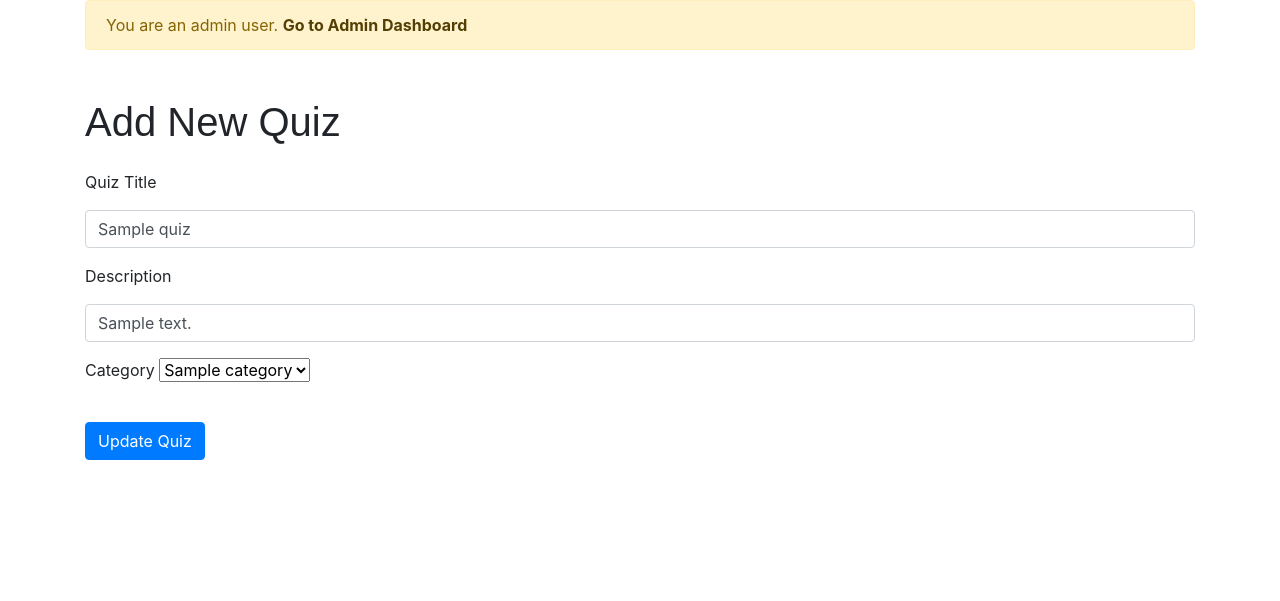
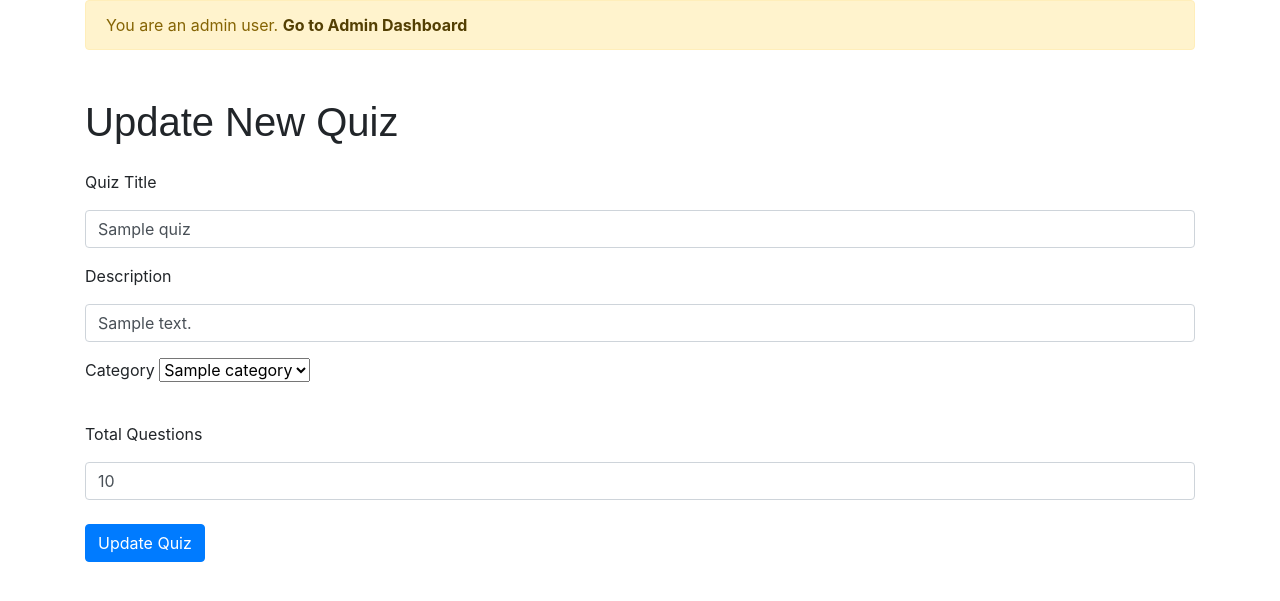
Before and after one commit to oumatoulacen/quiz_app, a Flask app: page /admin/update_quiz/1 in a window 1280 px wide. Shown: the part 88-689 px from the top of the page. Run offline with Flask 3, Linux system fonts and the light colour scheme; a user stored in the database is signed in; tables that the repository leaves empty hold one stand-in row (values such as "Sample post"); some libraries are stand-ins or nearby versions.

Commit message:
small changes here and there like typos, wrong keywords ...

```diff
--- a/app/forms.py
+++ b/app/forms.py
@@ -40,6 +40,7 @@ class QuizForm(FlaskForm):
     description = StringField('Description', validators=[DataRequired(), Length(min=10, max=500)])
     category_id = SelectField('Category', coerce=int)
     submit = SubmitField('Add Quiz')
+    total_questions = IntegerField('Total Questions', validators=[DataRequired(), NumberRange(min=0, max=100)])
 
     # Populate the category choices from the database when the form is created(this technique is called lazy loading)
     def __init__(self, *args, **kwargs):
--- a/app/routes.py
+++ b/app/routes.py
@@ -157,6 +157,7 @@ def update_quiz(quiz_id):
         quiz.title = form.title.data
         quiz.description = form.description.data
         quiz.category_id = form.category_id.data
+        quiz.total_questions = form.total_questions.data
         db.session.commit()
         flash('Quiz updated successfully.', 'success')
         return redirect(url_for('main.quizzes'))
--- a/app/templates/admin/update_quiz.html
+++ b/app/templates/admin/update_quiz.html
@@ -1,7 +1,7 @@
 {% extends 'base.html' %}
 
 {% block content %}
-<h1 class="mb-4">Add New Quiz</h1>
+<h1 class="mb-4">Update New Quiz</h1>
 <form method="POST" action="">
     {{ form.hidden_tag() }}
     <div class="form-group mb-3">
@@ -16,6 +16,10 @@
         <label for="category_id">{{ form.category_id.label }}</label>
         {{ form.category_id(class="form-select") }}
     </div>
+    <div class="form-group mb-4">
+        <label for="status">{{ form.total_questions.label }}</label>
+        {{ form.total_questions(class="form-control", size=32) }}
+    </div>
     <button type="submit" class="btn btn-primary">Update Quiz</button>
 </form>
 {% endblock %}
--- a/config.py
+++ b/config.py
@@ -7,4 +7,3 @@ class Config:
     SECRET_KEY = getenv('SECRET_KEY')
     SQLALCHEMY_DATABASE_URI = getenv('SQLALCHEMY_DATABASE_URI')
     DEBUG = getenv('DEBUG') == 'True'
-    # postgresql://username:password@localhost/dbname
```
Also changed, not shown: app/templates/update_quiz_result.html (deleted), 1 other file.
